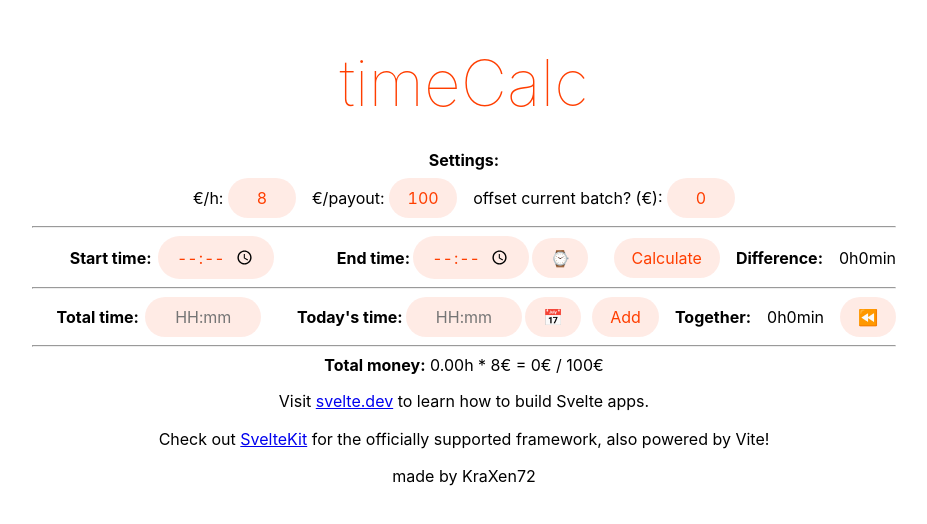
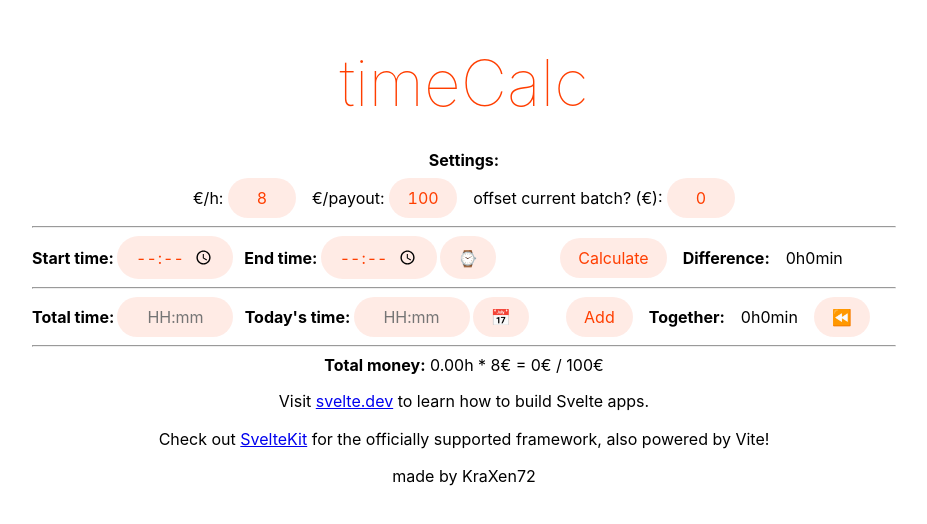
Before and after one commit to KraXen72/timeCalc, a Svelte app: page / in a window 1280 px wide. Shown: the top 524 px of the page, without its empty margins (176-1103 px from the left). Built offline with nearby package versions, Linux system fonts and the light colour scheme.

Commit message:
fix more funky css

```diff
--- a/src/components/TimeDelta.svelte
+++ b/src/components/TimeDelta.svelte
@@ -75,22 +75,27 @@
 <form on:submit|preventDefault={calculate}>
     <span class="timewrap start">
         {#if mode === "subtract"}
-            <strong>Start time:</strong><br>
+            <strong>Start time:</strong>
             <input type="time" name="startTime" class="timeinp" required bind:value={startHr}/>
         {:else}
-            <strong>Total time:</strong><br>
+            <strong>Total time:</strong>
             <input type="text" name="startTime" class="timeinp" placeholder="HH:mm" required bind:value={totalHr} autocomplete="off"/>
         {/if}
     </span>
     <span class="timewrap end">
         {#if mode === "subtract"}
             <strong>End time:</strong>
-            <input type="time" name="endTime" class="timeinp" required bind:value={endHr}/>
-            <button class="nowbtn" type="button" title="now" on:click={_nowTime}>⌚</button>
+            <span class="singleline">
+                <input type="time" name="endTime" class="timeinp" required bind:value={endHr}/>
+                <button class="nowbtn" type="button" title="now" on:click={_nowTime}>⌚</button>
+            </span>
         {:else}
             <strong>Today's time: </strong>
-            <input type="text" name="startTime" class="timeinp" placeholder="HH:mm" required bind:value={todayHr} autocomplete="off"/>
-            <button class="nowbtn" type="button" title="copy the time from the difference above" on:click={_todayTime}>📅</button>
+            <span class="singleline">
+                <input type="text" name="startTime" class="timeinp" placeholder="HH:mm" required bind:value={todayHr} autocomplete="off"/>
+                <button class="nowbtn" type="button" title="copy the time from the difference above" on:click={_todayTime}>📅</button>
+            </span>
+
         {/if}
     </span>
     {#if mode === "subtract"}
@@ -153,10 +158,16 @@
         width: 100% !important;
     }
 
+    .singleline {
+        display: flex;
+        flex-wrap: nowrap;
+        column-gap: .2rem;
+    }
+
     @media only screen and (min-width: 896px) {
         form {
             grid-template-rows: 1fr;
-            grid-template-columns: repeat(3, 1fr);
+            grid-template-columns: repeat(2, 1fr) minmax(max-content, 2fr);
             grid-template-areas: "start end result"
         }
         .timewrap {
--- a/src/global.css
+++ b/src/global.css
@@ -68,7 +68,7 @@ main {
 }
 @media only screen and (min-width: 800px) {
     body {
-        width: 80vw;
+        width: 88vw;
     }
 }
 
```
Also changed, not shown: 5 other files (tests, documents, lock files or other folders).
